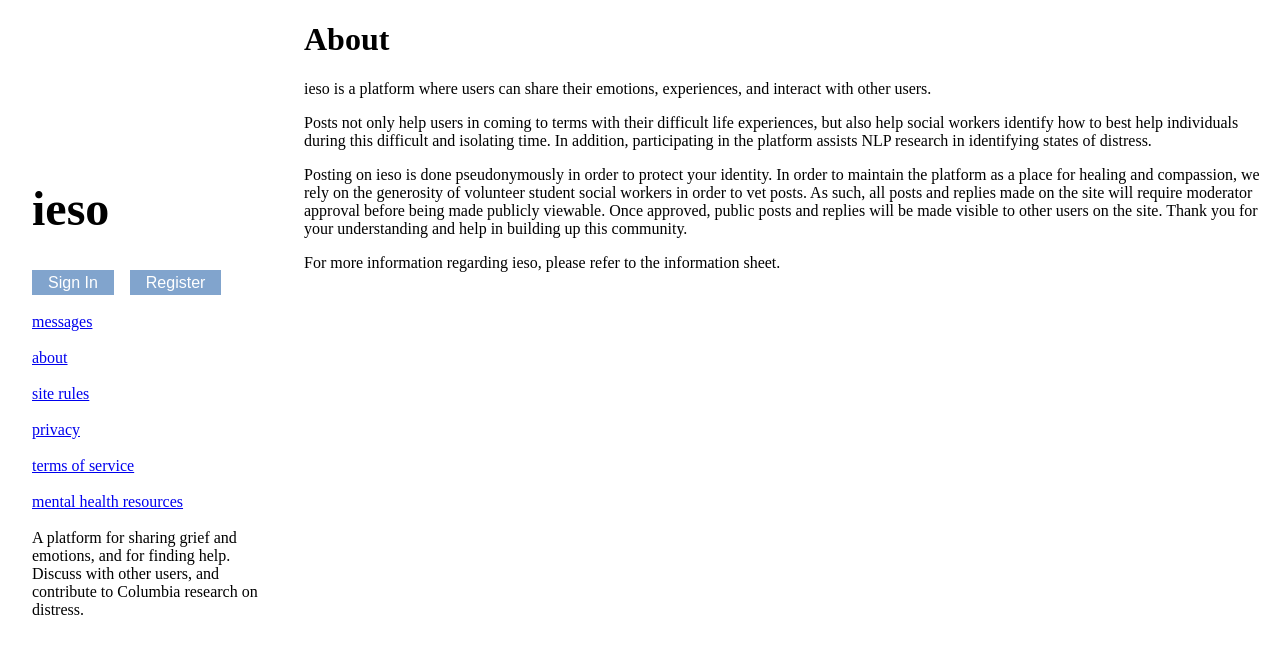
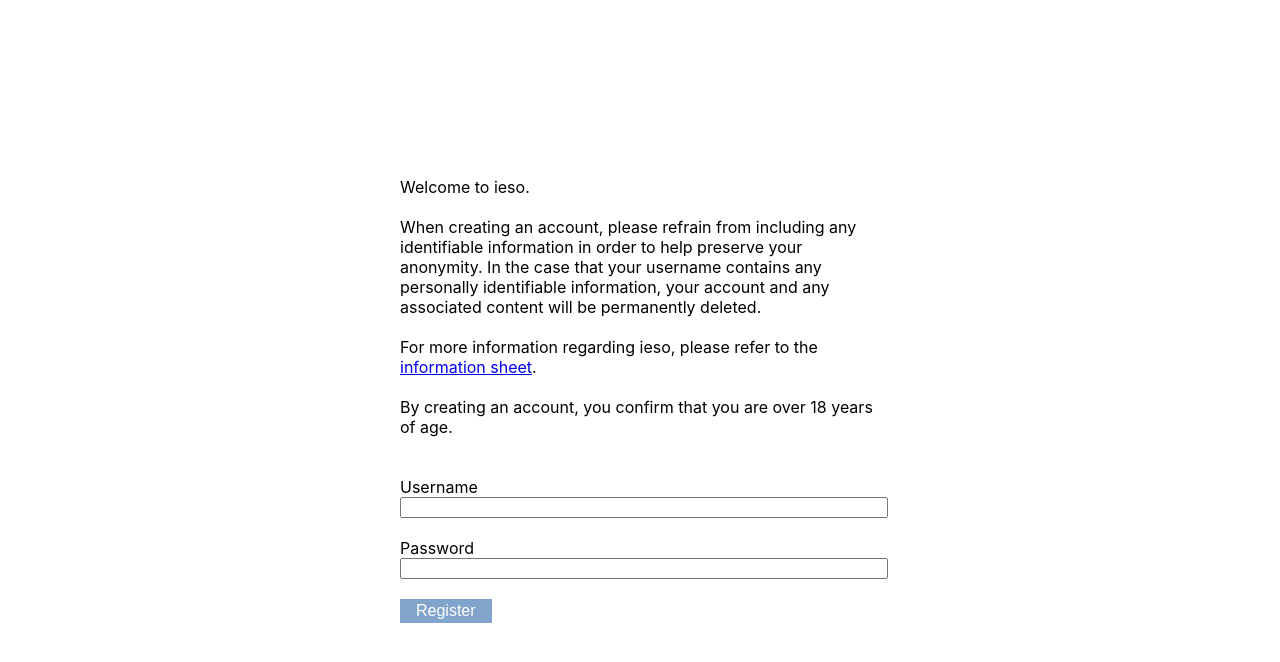
Before and after one commit to cruxcode/ieso, a React (Create React App) app: page /register in a window 1280 px wide. Shown: the top 662 px of the page. Built offline with nearby package versions, Linux system fonts and the light colour scheme.

Commit message:
register screen added

```diff
--- a/src/App.tsx
+++ b/src/App.tsx
@@ -1,11 +1,22 @@
 import React from "react";
 import "./App.css";
+import { BrowserRouter as Router, Route, Switch } from "react-router-dom";
 import { Base } from "./screens/Base/Base";
+import { Register } from "./screens/Register/Register";
 
 function App() {
 	return (
 		<div className="App">
-			<Base />
+			<Router>
+				<Switch>
+					<Route path="/register">
+						<Register />
+					</Route>
+					<Route path="/">
+						<Base />
+					</Route>
+				</Switch>
+			</Router>
 		</div>
 	);
 }
--- a/src/screens/Base/Base.tsx
+++ b/src/screens/Base/Base.tsx
@@ -32,14 +32,14 @@ export const Base: React.FC<BaseProps> = (props) => {
 									marginRight: "1rem",
 								}}
 							>
-								Sign In
+								<Link to="/login">Sign In</Link>
 							</Button>
 							<Button
 								style={{
 									marginTop: "1rem",
 								}}
 							>
-								Register
+								<a href="/register">Register</a>
 							</Button>
 						</div>
 						<br />
--- /dev/null
+++ b/src/screens/Register/Register.tsx
@@ -0,0 +1,59 @@
+import React from "react";
+import { Link } from "react-router-dom";
+import { Button } from "../../components/Button";
+
+export interface RegisterProps {}
+
+export const Register: React.FC<RegisterProps> = (props) => {
+	return (
+		<div
+			style={{
+				display: "flex",
+				flexDirection: "column",
+				alignItems: "flex-start",
+				maxWidth: "30rem",
+				margin: "0 auto",
+				minHeight: "100vh",
+				justifyContent: "center",
+			}}
+		>
+			<div style={{ textAlign: "left" }}>Welcome to ieso.</div>
+			<br />
+			<div style={{ textAlign: "left" }}>
+				When creating an account, please refrain from including any
+				identifiable information in order to help preserve your
+				anonymity. In the case that your username contains any
+				personally identifiable information, your account and any
+				associated content will be permanently deleted.
+			</div>
+			<br />
+			<div style={{ textAlign: "left" }}>
+				For more information regarding ieso, please refer to the{" "}
+				<Link to="/information">information sheet</Link>.
+			</div>
+			<br />
+			<div style={{ textAlign: "left" }}>
+				By creating an account, you confirm that you are over 18 years
+				of age.
+			</div>
+			<br />
+			<br />
+			<div style={{ textAlign: "left", width: "100%" }}>
+				<label htmlFor="username">Username</label>
+				<input
+					style={{ display: "block", width: "100%" }}
+					id="username"
+				></input>
+				<br />
+				<label htmlFor="password">Password</label>
+				<input
+					style={{ display: "block", width: "100%" }}
+					type="password"
+					id="password"
+				></input>
+				<br />
+				<Button style={{}}>Register</Button>
+			</div>
+		</div>
+	);
+};
```
